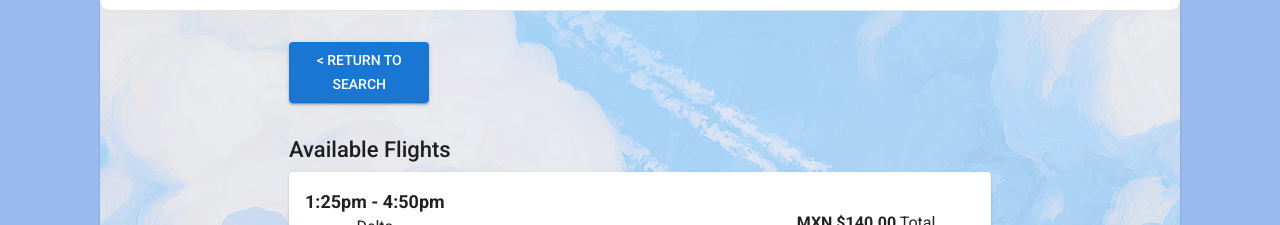
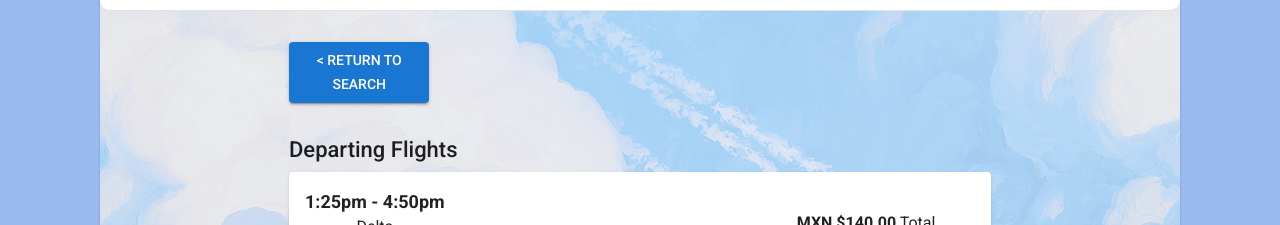
Before and after one commit to estebantapia-encora/flight-search, a React (Vite) app in the folder flight-search-fe/: page /results in a window 1280 px wide. Shown: the part 106-331 px from the top of the page. Built offline with nearby package versions, Linux system fonts and the light colour scheme; a web font is replaced by a local one.

Commit message:
Changed results page title to 'Departing Flights'

```diff
--- a/flight-search-fe/src/pages/ResultsPage.tsx
+++ b/flight-search-fe/src/pages/ResultsPage.tsx
@@ -1,4 +1,3 @@
-// src/pages/ResultsPage.tsx
 import { useEffect, useState } from "react";
 import { Box, Card, CardContent, Typography, Button } from "@mui/material";
 import { Paper } from "@mui/material";
@@ -115,7 +114,7 @@ export default function ResultsPage() {
           gutterBottom
           sx={{ fontWeight: "500", width: "65%", fontSize: "22px" }}
         >
-          Available Flights
+          Departing Flights
         </Typography>
 
         {flights.map((flight) => (
```
